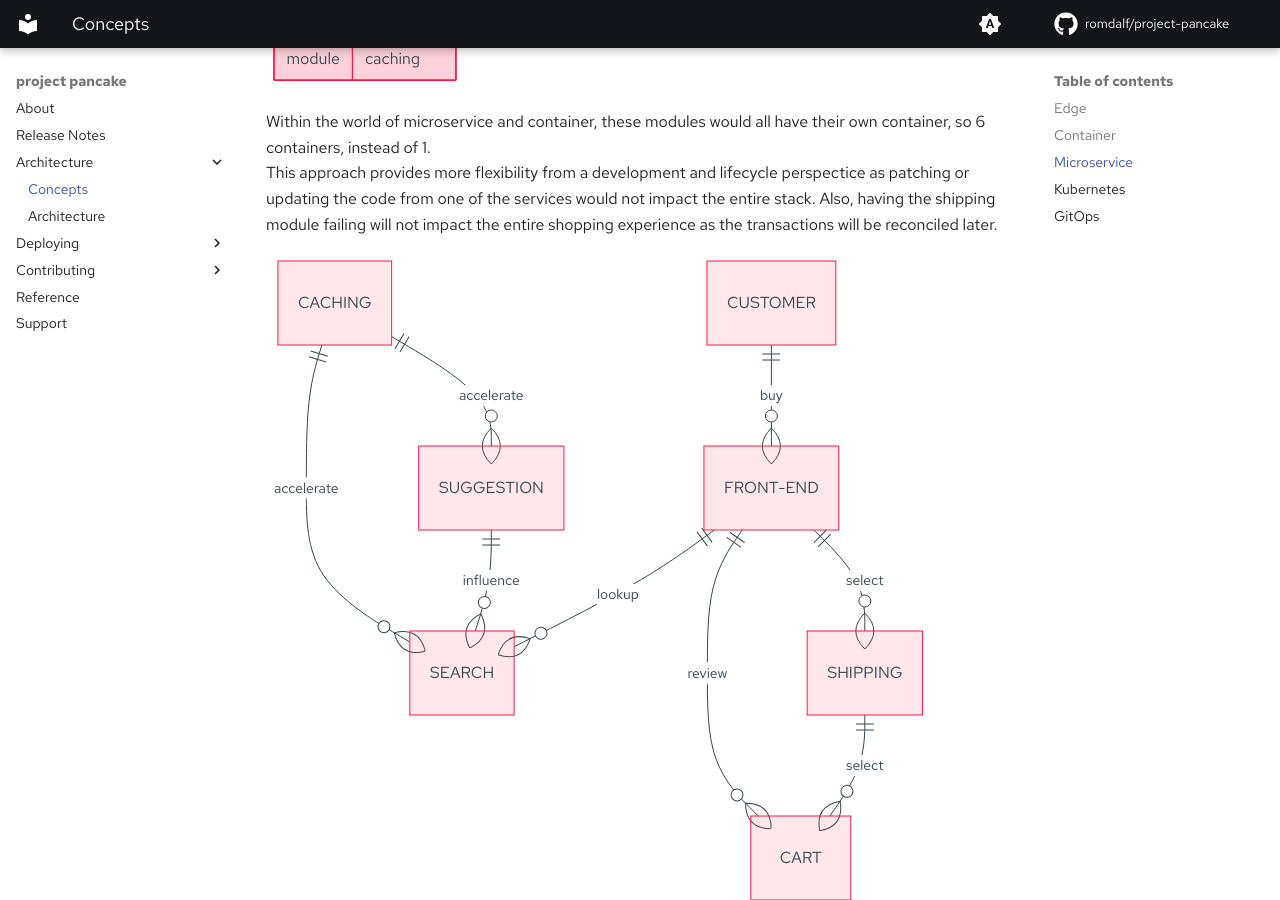
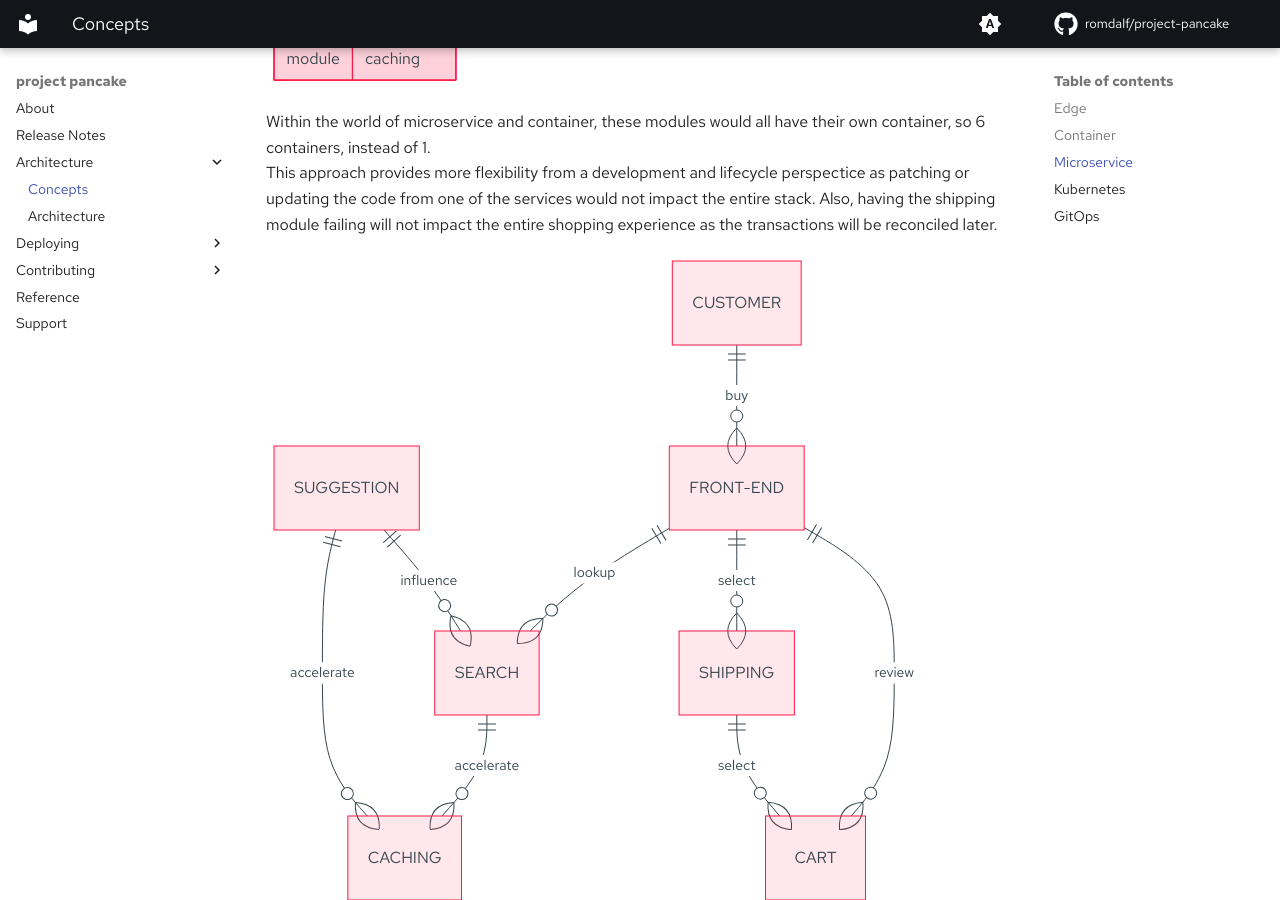
Before and after one commit to beezy-cloud/project-pancake, an MkDocs documentation site: the page built from docs/concepts.md, in a window 1280 px wide and 900 px high, scrolled down 2162 px. Built offline with MkDocs 1.6.1 and Material for MkDocs 9.7.7, drawn with Linux system fonts in a browser that asks for light colours; some web fonts are replaced; comment, search, counter and statistics services are not loaded.

Commit message:
update doc

```diff
--- a/docs/concepts.md
+++ b/docs/concepts.md
@@ -64,8 +64,8 @@ Also, having the shipping module failing will not impact the entire shopping exp
    CUSTOMER ||--o{ FRONT-END : buy
    FRONT-END ||--o{ SEARCH : lookup
    SUGGESTION ||--o{ SEARCH : influence
-   CACHING ||--o{ SEARCH : accelerate
-   CACHING ||--o{ SUGGESTION : accelerate
+   SEARCH ||--o{ CACHING : accelerate
+   SUGGESTION ||--o{ CACHING : accelerate
    FRONT-END ||--o{ CART : review
    FRONT-END ||--o{ SHIPPING : select
    SHIPPING ||--o{ CART : select
```
